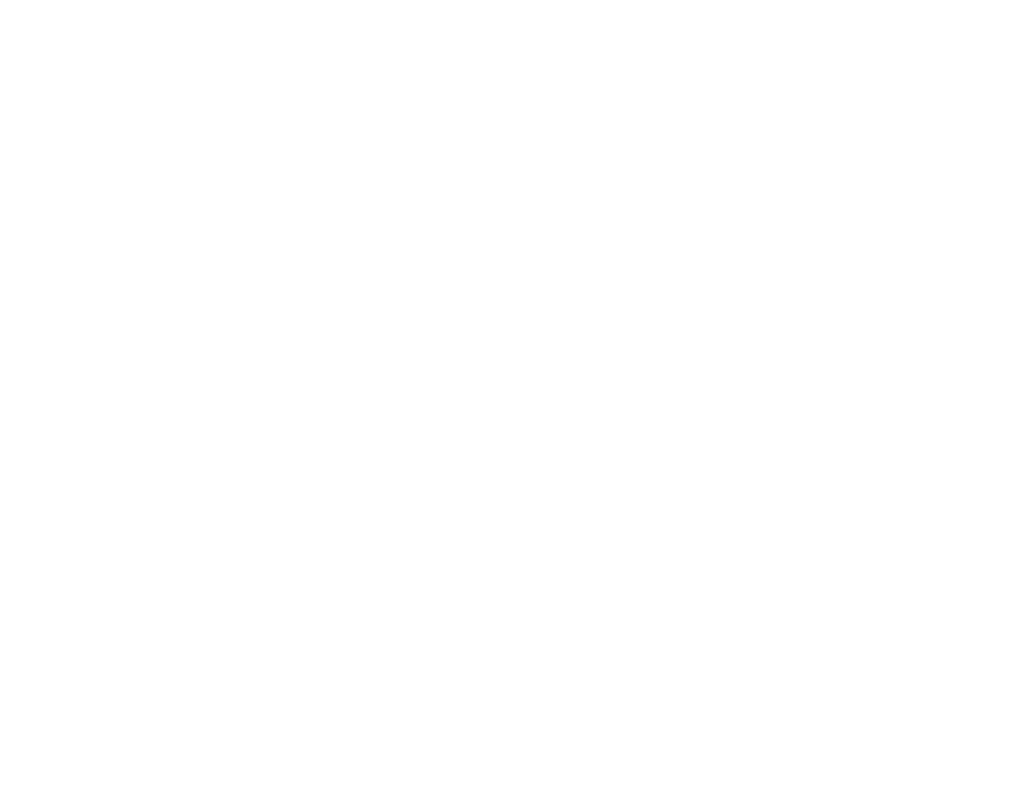
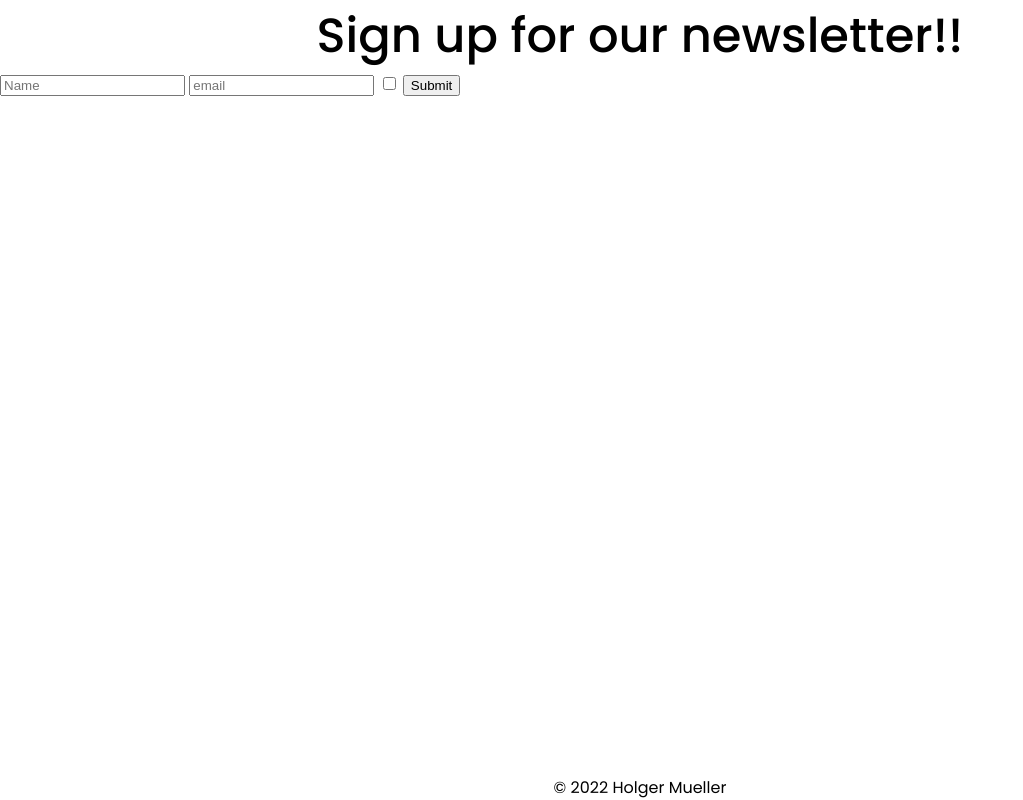
Before and after one commit to Holgermueller/binarytranslater, a website: page index.html in a window 1280 px wide. Shown: the whole page, without its empty margins (0-1023 px from the left). Drawn offline with Linux system fonts and the light colour scheme.

Commit message:
basic scaffold of project

```diff
--- a/index.css
+++ b/index.css
@@ -2,4 +2,19 @@ html,
 body {
   margin: 0;
   padding: 0;
+  font-family: "Poppins", sans-serif;
 }
+
+header {
+  text-align: center;
+  font-size: 3rem;
+  font-weight: 500;
+}
+
+footer {
+  position: absolute;
+  width: 100%;
+  text-align: center;
+  left: 0;
+  bottom: 0;
+}
--- a/index.html
+++ b/index.html
@@ -4,7 +4,25 @@
     <meta charset="UTF-8" />
     <meta http-equiv="X-UA-Compatible" content="IE=edge" />
     <meta name="viewport" content="width=device-width, initial-scale=1.0" />
+    <link rel="preconnect" href="https://fonts.googleapis.com" />
+    <link rel="preconnect" href="https://fonts.gstatic.com" crossorigin />
+    <link
+      href="https://fonts.googleapis.com/css2?family=Poppins:wght@400;500;600;700;800;900&display=swap"
+      rel="stylesheet"
+    />
+    <link rel="stylesheet" href="public/index.css" />
     <title>Newsletter Form</title>
   </head>
-  <body></body>
+  <body>
+    <header>Sign up for our newsletter!!</header>
+    <main>
+      <form action="">
+        <input type="text" name="name" placeholder="Name" />
+        <input type="email" name="email" placeholder="email" />
+        <input type="checkbox" name="checkbox" id="checkBox" />
+        <button>Submit</button>
+      </form>
+    </main>
+    <footer>&copy; 2022 Holger Mueller</footer>
+  </body>
 </html>
--- a/postcss.config.js
+++ b/postcss.config.js
@@ -0,0 +1,3 @@
+module.exports = {
+  plugins: [require("autoprefixer"), require("cssnano")],
+};
--- /dev/null
+++ b/public/index.css
@@ -0,0 +1 @@
+body,html{font-family:Poppins,sans-serif;margin:0;padding:0}header{font-size:3rem;font-weight:500}footer,header{text-align:center}footer{bottom:0;left:0;position:absolute;width:100%}
```
Also changed, not shown: package.json (+9 -2 lines), server.js (deleted, +0 -27 lines), README.md, index.js (added), 1 other file.
